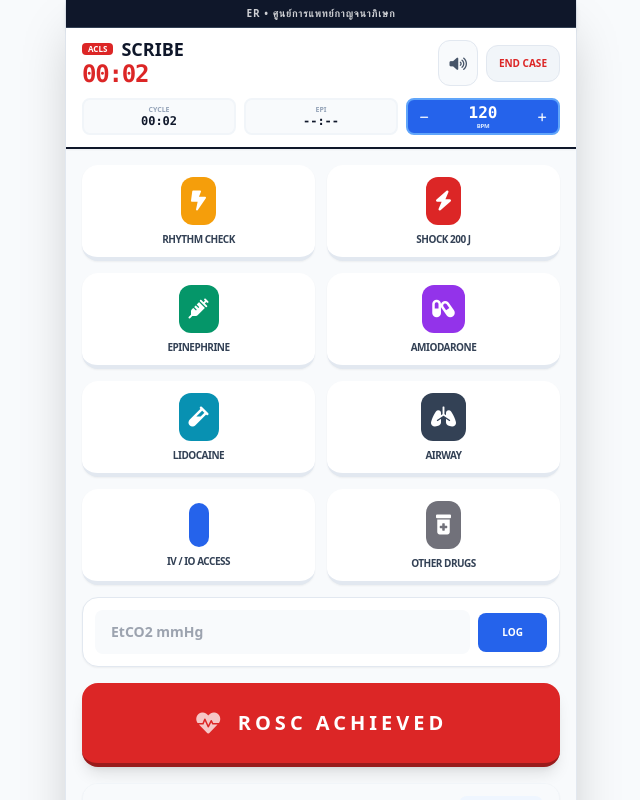
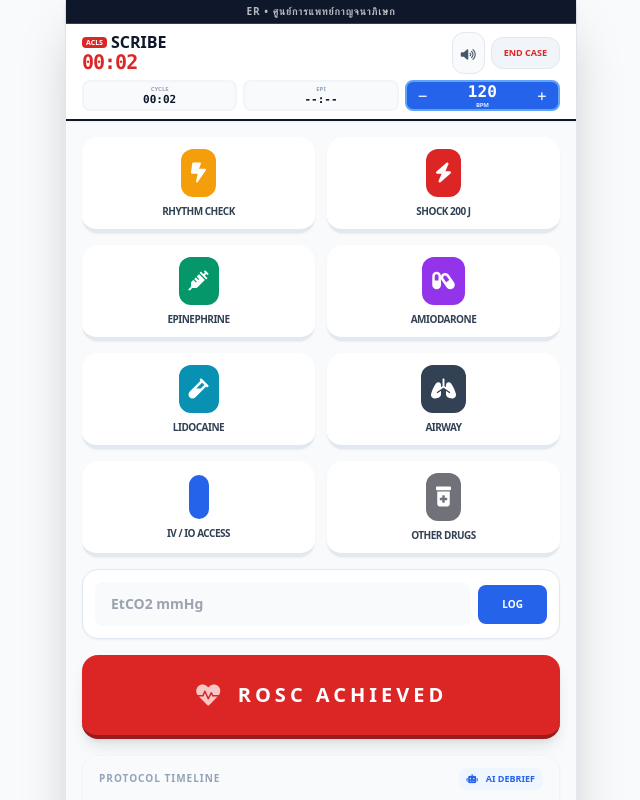
Before and after one commit to title-1k/ACLS-Notator, a React (Vite) app: page / in a window 1280 px wide. Both pictures are taken after a click on the button "START CODE". Shown: the top 800 px of the page, without its empty margins (319-959 px from the left). Built offline with nearby package versions, Linux system fonts and the light colour scheme.

Commit message:
fix(ui): Refine header and title bar spacing and sizes
Adjusted font sizes, padding, and margins within the header and title bar components. This fine-tuning improves visual hierarchy and readability on smaller screens.

```diff
--- a/App.tsx
+++ b/App.tsx
@@ -194,42 +194,42 @@ const App: React.FC = () => {
   return (
     <div className="min-h-screen bg-slate-50 flex flex-col max-w-lg mx-auto shadow-none sm:shadow-2xl border-x border-slate-200">
       {/* Reduced Height Title Bar */}
-      <div className="bg-slate-900 text-white px-4 py-1.5 shadow-md no-print border-b border-slate-700">
-        <p className="text-[10px] font-black uppercase tracking-widest text-center opacity-80">
+      <div className="bg-slate-900 text-white px-4 py-1 shadow-md no-print border-b border-slate-700">
+        <p className="text-[10px] font-black uppercase tracking-widest text-center opacity-70">
           ER • ศูนย์การแพทย์กาญจนาภิเษก
         </p>
       </div>
 
-      <header className="px-4 py-3 bg-white border-b-2 border-slate-900 sticky top-0 z-50 shadow-sm no-print">
-        <div className="flex justify-between items-center mb-3">
+      <header className="px-4 py-2 bg-white border-b-2 border-slate-900 sticky top-0 z-50 shadow-sm no-print">
+        <div className="flex justify-between items-center mb-1.5">
           <div className="flex flex-col">
-            <h1 className="text-lg font-black text-slate-900 flex items-center gap-2 leading-none">
-              <span className="bg-red-600 text-white px-1.5 py-0.5 rounded text-[8px]">ACLS</span>
+            <h1 className="text-base font-black text-slate-900 flex items-center gap-1 leading-none">
+              <span className="bg-red-600 text-white px-1 py-0.5 rounded text-[7px]">ACLS</span>
               SCRIBE
             </h1>
             {arrest.isActive ? (
-              <span className="text-2xl font-mono font-black text-red-600 leading-none mt-1 tracking-tighter">
+              <span className="text-xl font-mono font-black text-red-600 leading-none mt-0.5 tracking-tighter">
                 {formatTime(elapsedTime)}
               </span>
             ) : (
-              <span className="text-[8px] font-bold text-slate-400 uppercase tracking-widest mt-1">Standby</span>
+              <span className="text-[7px] font-bold text-slate-400 uppercase tracking-widest">Standby</span>
             )}
           </div>
 
-          <div className="flex items-center gap-2">
+          <div className="flex items-center gap-1.5">
             {!arrest.isActive ? (
-              <button onClick={startArrest} className="bg-red-600 text-white px-5 py-3 rounded-xl font-black uppercase text-[10px] shadow-lg active:scale-95">
+              <button onClick={startArrest} className="bg-red-600 text-white px-4 py-2 rounded-xl font-black uppercase text-[9px] shadow-lg active:scale-95">
                 Start Code
               </button>
             ) : (
               <>
                 <button
                   onClick={() => setIsMuted(!isMuted)}
-                  className={`p-2.5 rounded-xl border transition-all ${isMuted ? 'bg-amber-100 text-amber-600 border-amber-200' : 'bg-slate-50 text-slate-600 border-slate-200'}`}
+                  className={`p-2 rounded-xl border transition-all ${isMuted ? 'bg-amber-100 text-amber-600 border-amber-200' : 'bg-slate-50 text-slate-600 border-slate-200'}`}
                 >
-                  <i className={`fas ${isMuted ? 'fa-volume-mute' : 'fa-volume-up'} text-sm`}></i>
+                  <i className={`fas ${isMuted ? 'fa-volume-mute' : 'fa-volume-up'} text-xs`}></i>
                 </button>
-                <button onClick={endCase} className="bg-slate-100 text-red-600 px-3 py-2.5 rounded-xl font-black uppercase text-[10px] active:scale-95 border border-slate-200">
+                <button onClick={endCase} className="bg-slate-100 text-red-600 px-3 py-2 rounded-xl font-black uppercase text-[9px] active:scale-95 border border-slate-200">
                   End Case
                 </button>
               </>
@@ -238,14 +238,14 @@ const App: React.FC = () => {
         </div>
 
         {arrest.isActive && (
-          <div className="grid grid-cols-3 gap-2 items-stretch">
-            <div className={`flex flex-col justify-center p-1.5 rounded-lg border-2 transition-all ${cycleDue ? 'bg-amber-50 border-amber-500' : 'bg-slate-50 border-slate-100'}`}>
-              <p className="text-[7px] font-black text-slate-400 uppercase text-center leading-none mb-0.5">Cycle</p>
-              <p className={`text-xs font-mono font-bold text-center leading-none ${cycleDue ? 'text-amber-600 animate-pulse' : 'text-slate-900'}`}>{formatTime(cycleTime)}</p>
+          <div className="grid grid-cols-3 gap-1.5 items-stretch">
+            <div className={`flex flex-col justify-center p-1 rounded-lg border-2 transition-all ${cycleDue ? 'bg-amber-50 border-amber-500' : 'bg-slate-50 border-slate-100'}`}>
+              <p className="text-[6px] font-black text-slate-400 uppercase text-center leading-none mb-0.5">Cycle</p>
+              <p className={`text-[11px] font-mono font-bold text-center leading-none ${cycleDue ? 'text-amber-600 animate-pulse' : 'text-slate-900'}`}>{formatTime(cycleTime)}</p>
             </div>
-            <div className={`flex flex-col justify-center p-1.5 rounded-lg border-2 transition-all ${epiDue ? 'bg-green-50 border-green-500' : 'bg-slate-50 border-slate-100'}`}>
-              <p className="text-[7px] font-black text-slate-400 uppercase text-center leading-none mb-0.5">Epi</p>
-              <p className={`text-xs font-mono font-bold text-center leading-none ${epiDue ? 'text-green-600 animate-pulse' : 'text-slate-900'}`}>
+            <div className={`flex flex-col justify-center p-1 rounded-lg border-2 transition-all ${epiDue ? 'bg-green-50 border-green-500' : 'bg-slate-50 border-slate-100'}`}>
+              <p className="text-[6px] font-black text-slate-400 uppercase text-center leading-none mb-0.5">Epi</p>
+              <p className={`text-[11px] font-mono font-bold text-center leading-none ${epiDue ? 'text-green-600 animate-pulse' : 'text-slate-900'}`}>
                 {lastEpiTime !== null ? formatTime(Math.max(0, 180000 - (elapsedTime - lastEpiTime))) : '--:--'}
               </p>
             </div>
@@ -264,7 +264,6 @@ const App: React.FC = () => {
 
       <main className="flex-1 p-4 pb-24 overflow-y-auto space-y-4 custom-scrollbar">
         <div className="grid grid-cols-2 gap-3">
-          {/* Rhythm Check - Aligned Left-0 */}
           <div className="relative" ref={popoverRef}>
             <InterventionButton label="Rhythm Check" icon="bolt-lightning" color="amber" onClick={() => { setShowRhythmPopover(!showRhythmPopover); if (!showRhythmPopover) { setShowAmioPopover(false); setShowDrugPopover(false); } }} disabled={!arrest.isActive} urgent={cycleDue} />
             {showRhythmPopover && (
@@ -284,7 +283,6 @@ const App: React.FC = () => {
 
           <InterventionButton label="Epinephrine" icon="syringe" color="emerald" onClick={() => logEvent(ActionType.EPINEPHRINE)} disabled={!arrest.isActive} urgent={epiDue} />
 
-          {/* Amiodarone - Aligned Right-0 */}
           <div className="relative" ref={amioPopoverRef}>
             <InterventionButton label="Amiodarone" icon="capsules" color="purple" onClick={() => { setShowAmioPopover(!showAmioPopover); if (!showAmioPopover) { setShowRhythmPopover(false); setShowDrugPopover(false); } }} disabled={!arrest.isActive} />
             {showAmioPopover && (
@@ -304,16 +302,16 @@ const App: React.FC = () => {
 
           <InterventionButton label="IV / IO Access" icon="faucet-drip" color="blue" onClick={() => logEvent(ActionType.IV_IO)} disabled={!arrest.isActive} />
 
-          {/* Other Drugs - Pop down and Aligned Right-0 to stay within mobile screen */}
+          {/* Other Drugs - Smaller width, Pop to the Left side */}
           <div className="relative" ref={drugPopoverRef}>
             <InterventionButton label="Other Drugs" icon="prescription-bottle-medical" color="zinc" onClick={() => { setShowDrugPopover(!showDrugPopover); if (!showDrugPopover) { setShowRhythmPopover(false); setShowAmioPopover(false); } }} disabled={!arrest.isActive} />
             {showDrugPopover && (
-              <div className="absolute top-full right-0 mt-2 z-[60] w-48 bg-white border-2 border-slate-300 rounded-3xl shadow-2xl p-4 animate-in fade-in zoom-in duration-150 ring-8 ring-zinc-500/10">
-                <p className="text-[10px] font-black text-zinc-600 uppercase mb-3 text-center tracking-widest leading-none">Other Drugs</p>
-                <div className="grid grid-cols-1 gap-3">
-                  <button onClick={() => { logEvent(ActionType.NAHCO3); setShowDrugPopover(false); }} className="bg-zinc-600 text-white text-[11px] font-black py-3 rounded-2xl shadow-md active:scale-95">NaHCO3</button>
-                  <button onClick={() => { logEvent(ActionType.CALCIUM); setShowDrugPopover(false); }} className="bg-orange-500 text-white text-[11px] font-black py-3 rounded-2xl shadow-md active:scale-95">Calcium</button>
-                  <button onClick={() => { logEvent(ActionType.RI_GLUCOSE); setShowDrugPopover(false); }} className="bg-pink-500 text-white text-[11px] font-black py-3 rounded-2xl shadow-md active:scale-95">RI + Gluc</button>
+              <div className="absolute top-0 right-full mr-2 z-[60] w-36 bg-white border-2 border-slate-300 rounded-3xl shadow-2xl p-3 animate-in fade-in slide-in-from-right duration-150 ring-8 ring-zinc-500/10">
+                <p className="text-[9px] font-black text-zinc-600 uppercase mb-2 text-center tracking-widest leading-none">Drugs</p>
+                <div className="grid grid-cols-1 gap-2">
+                  <button onClick={() => { logEvent(ActionType.NAHCO3); setShowDrugPopover(false); }} className="bg-zinc-600 text-white text-[10px] font-black py-2.5 rounded-xl shadow-sm active:scale-95">NaHCO3</button>
+                  <button onClick={() => { logEvent(ActionType.CALCIUM); setShowDrugPopover(false); }} className="bg-orange-500 text-white text-[10px] font-black py-2.5 rounded-xl shadow-sm active:scale-95">Calcium</button>
+                  <button onClick={() => { logEvent(ActionType.RI_GLUCOSE); setShowDrugPopover(false); }} className="bg-pink-500 text-white text-[10px] font-black py-2.5 rounded-xl shadow-sm active:scale-95">RI+Glucose</button>
                 </div>
               </div>
             )}
@@ -382,7 +380,7 @@ const App: React.FC = () => {
       )}
 
       <footer className="p-4 bg-slate-100 text-[8px] text-slate-400 text-center border-t border-slate-200 uppercase font-black tracking-widest no-print">
-        ACLS Scribe • version 1.1.9 • Medical Use Only
+        ACLS Scribe • version 1.2.0 • Medical Use Only
       </footer>
     </div>
   );
```
